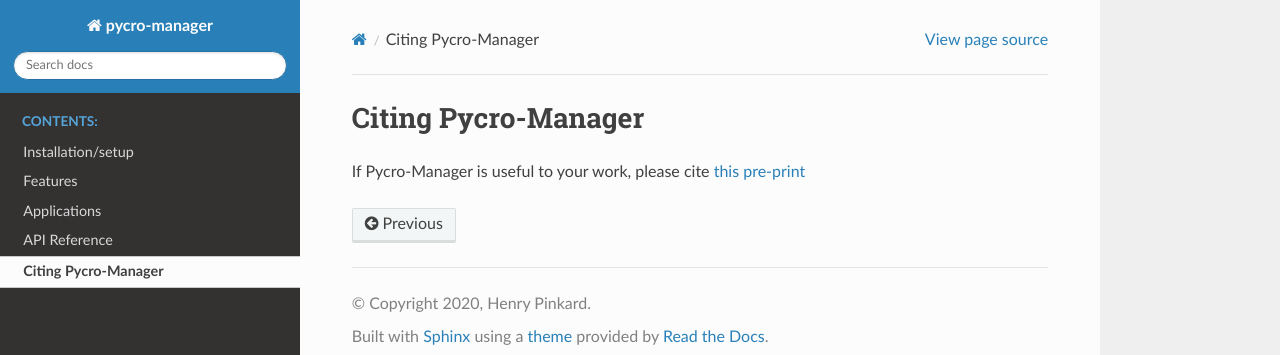
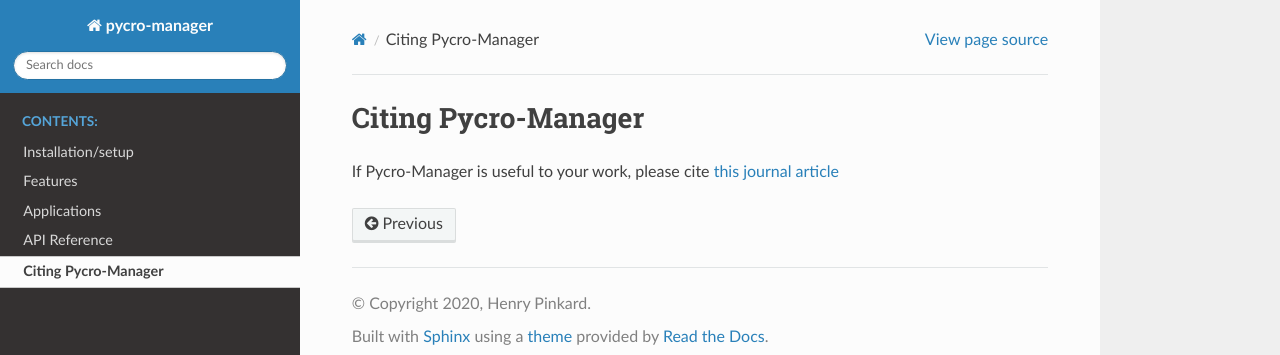
Before and after one commit to micro-manager/pycro-manager, a Sphinx documentation site: the page built from docs/source/citation.rst, in a window 1280 px wide. Shown: the top 355 px of the page. Built offline with Sphinx 7.4.7 and the Read the Docs theme 2.0.0, drawn with Linux system fonts in a browser that asks for light colours; pages that are not in the unit, such as notebooks, are missing from menus.

Commit message:
update docs with journal article link

```diff
--- a/docs/source/citation.rst
+++ b/docs/source/citation.rst
@@ -2,4 +2,4 @@
 Citing Pycro-Manager
 ******************************************************
 
-If Pycro-Manager is useful to your work, please cite `this pre-print <https://arxiv.org/abs/2006.11330>`_
+If Pycro-Manager is useful to your work, please cite `this journal article <https://rdcu.be/cghwk>`_
--- a/docs/source/index.rst
+++ b/docs/source/index.rst
@@ -2,7 +2,7 @@
   :width: 600
   :alt: Alternative text
 
-``pycromanager`` is a python package that enables control of `micro-manager <https://micro-manager.org/>`_ as well as the simple development of customized experiments that involve microscope hardware control integrated with real-time image processing. More information can be found in the `pre-print <https://arxiv.org/abs/2006.11330>`_.
+``pycromanager`` is a python package that enables control of `micro-manager <https://micro-manager.org/>`_ as well as the simple development of customized experiments that involve microscope hardware control integrated with real-time image processing. More information can be found in the `publication <https://rdcu.be/cghwk>`_.
 
 
 .. figure:: overview_figure.png
```
Also changed, not shown: README.md (+1 -1 lines), 1 other file.
